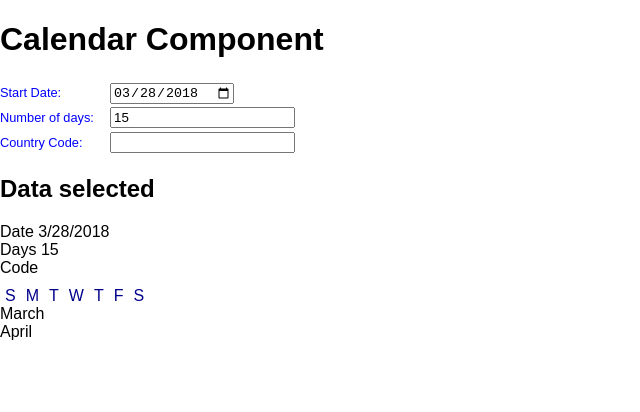
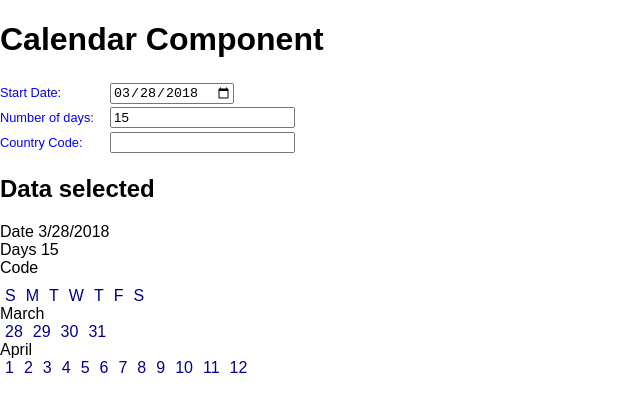
Before and after one commit to elsemaani/CalendarExcercise, a React (Create React App) app in the folder calendar-app/: page / in a window 1280 px wide. Shown: the top 412 px of the page, without its empty margins (0-640 px from the left). Built offline with nearby package versions, Linux system fonts and the light colour scheme.

Commit message:
chore: starting to display days

```diff
--- a/calendar-app/src/components/WeekBox.jsx
+++ b/calendar-app/src/components/WeekBox.jsx
@@ -47,9 +47,9 @@ class WeekBox extends Component {
         // year, month, startDay, daysOfMonth, daysToRender
         let result = calendarMonths.map((cm) => {
 
-            let rows = cm.weekRows && cm.weekRows.map((row) => {
+            let rows = cm.weekRows && cm.weekRows.map((daysArr) => {
 
-                let fields = row.daysArr && row.daysArr.map((day) => {
+                let fields = daysArr && daysArr.map((day) => {
                     return <div className="day">{day}</div>;
                 });
 
```
